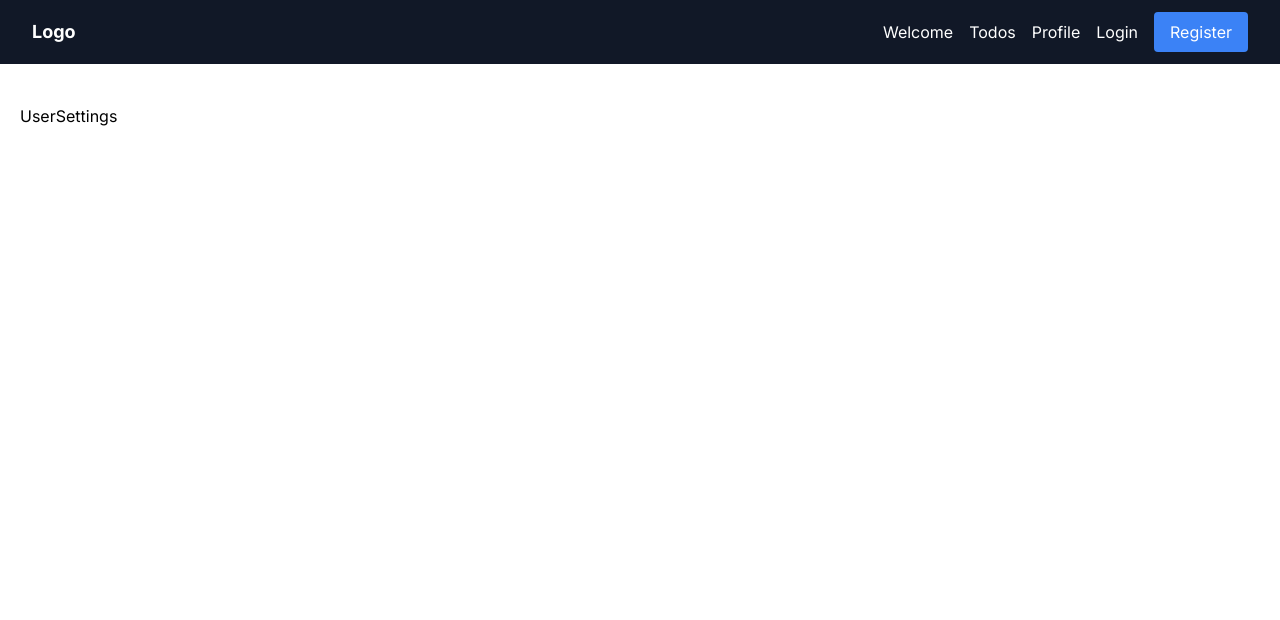
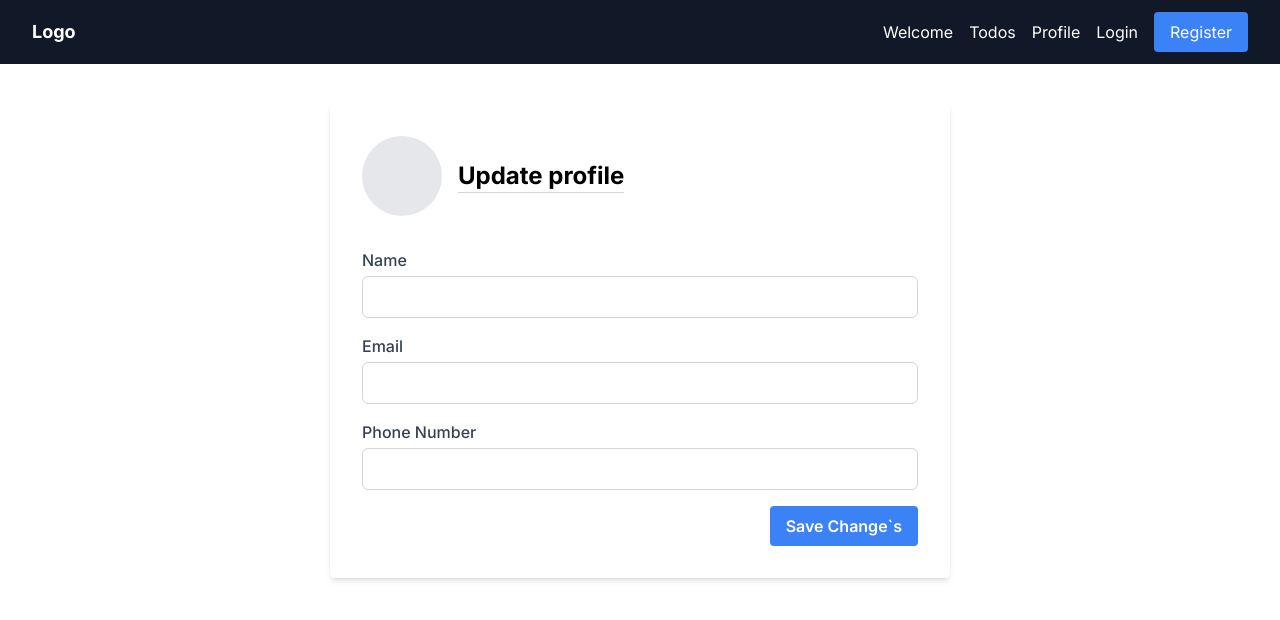
Before and after one commit to dionmar-lariosa/react-todo-app, a Next.js app: page /user/settings in a window 1280 px wide. Shown: the top 620 px of the page. Built offline with nearby package versions, Linux system fonts and the light colour scheme.

Commit message:
user settings

```diff
--- a/src/app/(pages)/user/settings/page.jsx
+++ b/src/app/(pages)/user/settings/page.jsx
@@ -1,5 +1,32 @@
-const UserSettings = () => {
-  return <h1>UserSettings</h1>;
-};
+import Button from "@/components/Button";
+import Input from "@/components/Input";
 
-export default UserSettings;
+function Settings() {
+  return (
+    <div className="flex items-start justify-center">
+      <div className="w-full max-w-3xl bg-white shadow-md rounded p-8 md:w-2/3 lg:w-1/2">
+        <div className="flex items-center mb-8">
+          <div className="w-20 h-20 bg-gray-200 rounded-full"></div>
+          <div className="ml-4">
+            <h1 className="text-2xl font-bold">Update profile</h1>
+            <hr className="border-gray-300" />
+          </div>
+        </div>
+        <div className="mb-4">
+          <Input type="text" label="Name" id="name" />
+        </div>
+        <div className="mb-4">
+          <Input type="email" label="Email" id="email" />
+        </div>
+        <div className="mb-4">
+          <Input type="number" label="Phone Number" id="PhoneNumber" />
+        </div>
+        <div className="flex justify-end">
+          <Button color="primary">Save Change`s</Button>
+        </div>
+      </div>
+    </div>
+  );
+}
+
+export default Settings;
```
